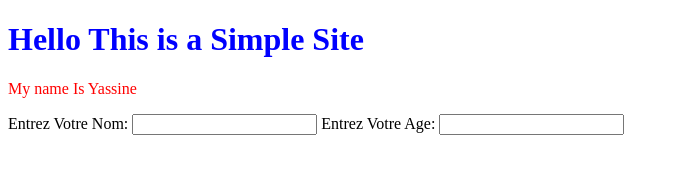
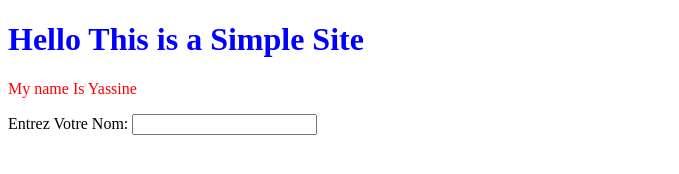
Before and after one commit to AbidiYassine-etu/tpGit, a plain HTML site: page index.html in a window 1280 px wide. Shown: the whole page, without its empty margins (0-679 px from the left). Drawn offline with Linux system fonts and the light colour scheme.

Commit message:
new branch

```diff
--- a/index.html
+++ b/index.html
@@ -11,7 +11,6 @@
     <p>My name Is Yassine</p>
     <form name="f1">
         Entrez Votre Nom: <input type="text">
-        Entrez Votre Age: <input type="text">
     </form>
 </body>
 </html>
```
Also changed, not shown: idee1.txt (added).
